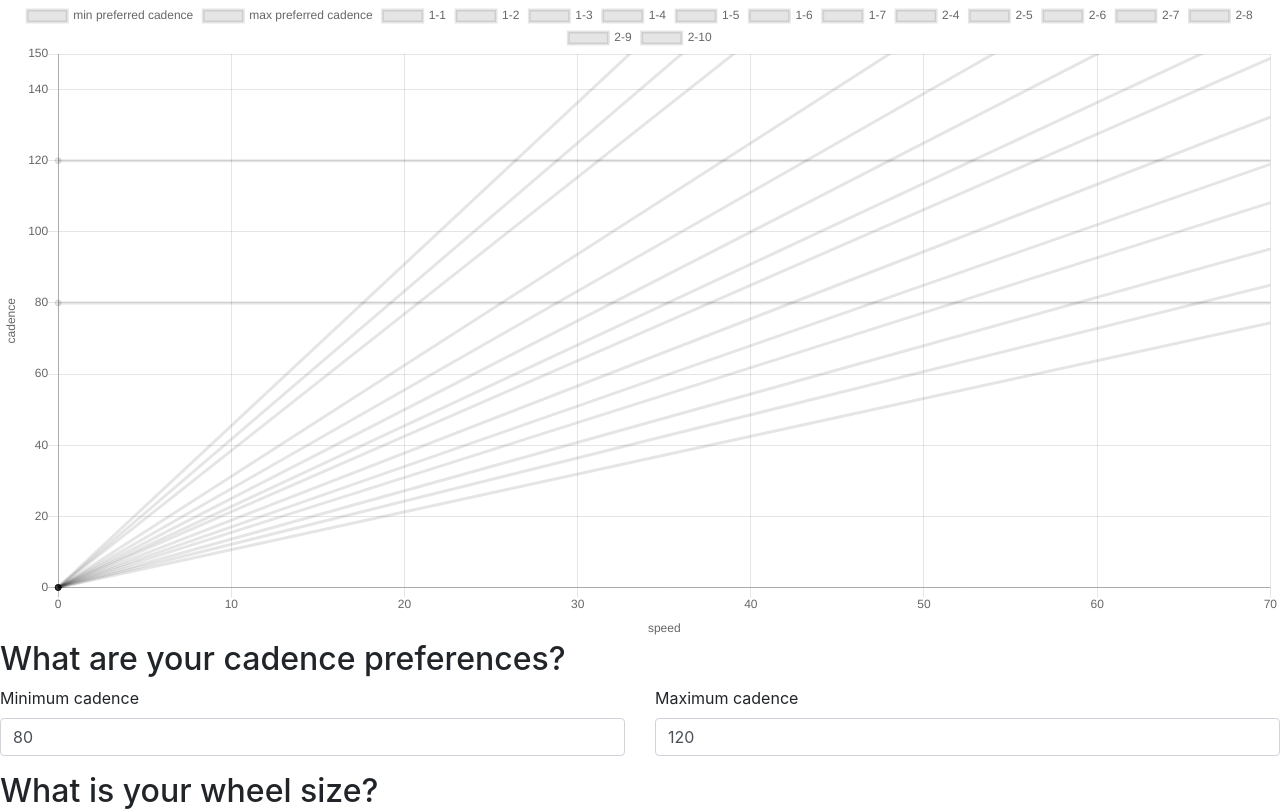
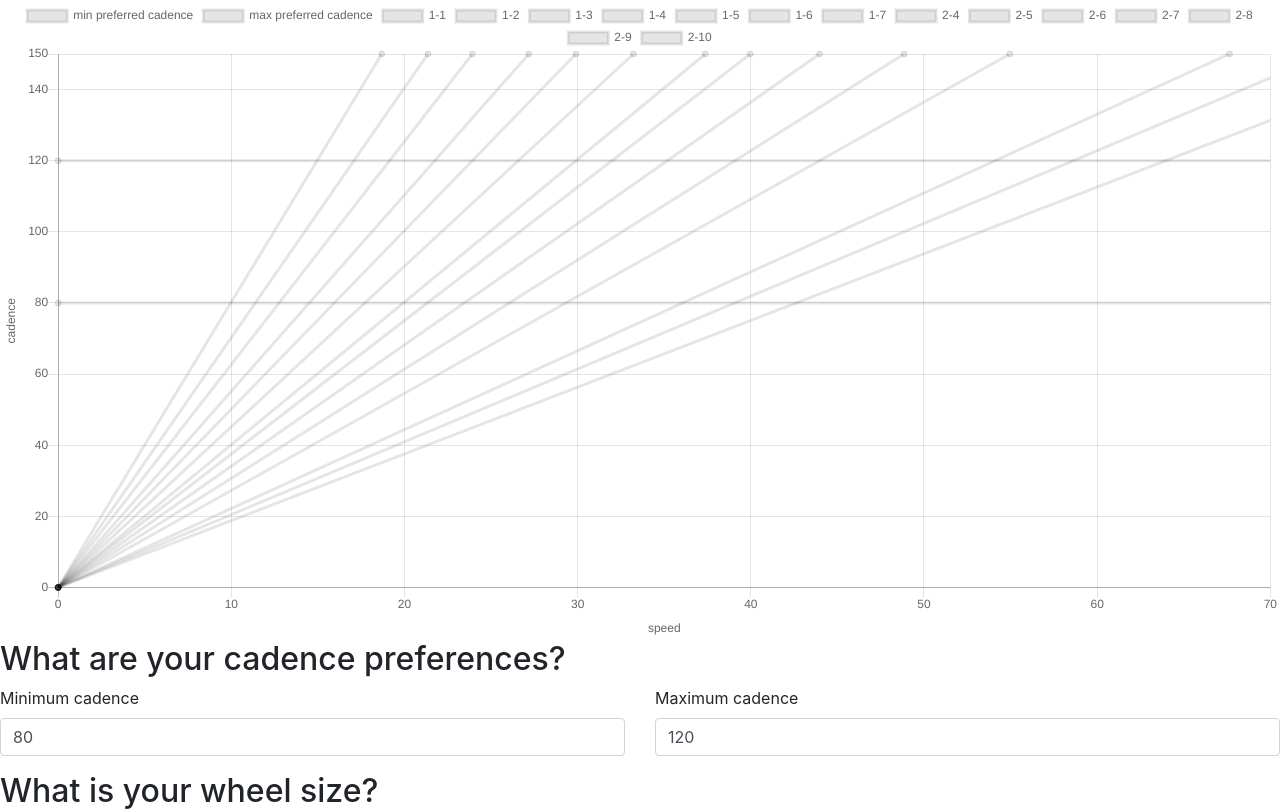
Before and after one commit to banciur/bike-gears, a React app: page / in a window 1280 px wide. Shown: the top 811 px of the page. Built offline with nearby package versions, Linux system fonts and the light colour scheme; the HTML template or start-up script is replaced by a standard one.

Commit message:
Add basic speed computation

```diff
--- a/src/components/ChartComponent.tsx
+++ b/src/components/ChartComponent.tsx
@@ -3,7 +3,7 @@ import { Line } from "react-chartjs-2";
 
 import { AppState } from "../App";
 
-const SPEED_MIN = 0;
+// const SPEED_MIN = 0;
 const SPEED_MAX = 70;
 
 // const CADENCE_MIN = 0;
@@ -26,6 +26,11 @@ const CADENCE_MAX = 150;
     },
 
  */
+
+const computeSpeed = (cadence: number, ratio: number, wheelRadius = 311): number => {
+  const millimeterMinute = cadence * ratio * 2 * Math.PI * wheelRadius;
+  return (millimeterMinute * 60) / (10 * 100 * 1000);
+};
 
 const options = {
   scales: {
@@ -100,12 +105,12 @@ export const ChartComponent: React.FunctionComponent<AppState> = ({ chainGearbox
       label: gear[0],
       data: [
         {
-          x: SPEED_MIN,
-          y: SPEED_MIN * gear[2],
+          x: 0,
+          y: 0,
         },
         {
-          x: SPEED_MAX + 10,
-          y: (SPEED_MAX + 10) * gear[2],
+          x: computeSpeed(CADENCE_MAX, gear[2]),
+          y: CADENCE_MAX,
         },
       ],
     });
```
